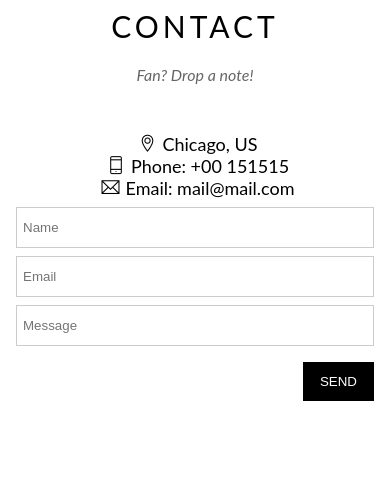
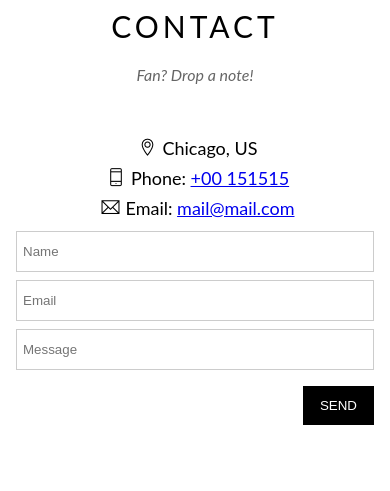
Before and after one commit to Hiep2301/TheBand, a plain HTML site: page index.html in a window 390 px wide. Shown: the part 3840-4331 px from the top of the page. Drawn offline with Linux system fonts and the light colour scheme.

Commit message:
upload source code

```diff
--- a/assets/css/responsive.css
+++ b/assets/css/responsive.css
@@ -74,6 +74,10 @@
     text-align: center;
   }
 
+  .contact-content .infor li{
+      padding: 4px;
+  }
+
   .contact-content .contact__input-name,
   .contact-content .contact__input-email {
     margin-top: 8px;
--- a/assets/css/styles.css
+++ b/assets/css/styles.css
@@ -5,6 +5,7 @@
 }
 
 html {
+  scroll-behavior: smooth;
   font-family: "lato", sans-serif;
 }
 
--- a/index.html
+++ b/index.html
@@ -187,8 +187,8 @@
             <div class="col-half contact-list">
               <ul class="infor">
                 <li><i class="icon-infor ti-location-pin"></i>Chicago, US</li>
-                <li><i class="icon-infor ti-mobile"></i>Phone: +00 151515</li>
-                <li><i class="icon-infor ti-email"></i>Email: mail@mail.com</li>
+                <li><i class="icon-infor ti-mobile"></i>Phone: <a href="tel: +00 151515">+00 151515</a></li>
+                <li><i class="icon-infor ti-email"></i>Email: <a href="mailto:mail@mail.com">mail@mail.com</a></li>
               </ul>
             </div>
             <!-- contact input -->
@@ -245,6 +245,6 @@
         </div>
       </div>
     </div>
-    <script src="./java.js"></script>
+    <script src="./assets/JS/java.js"></script>
   </body>
 </html>
```
Also changed, not shown: assets/JS/java.js (renamed from java.js).
